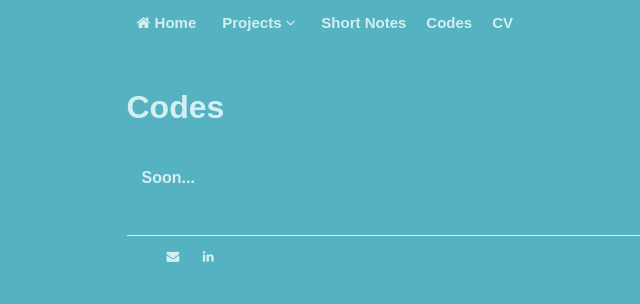
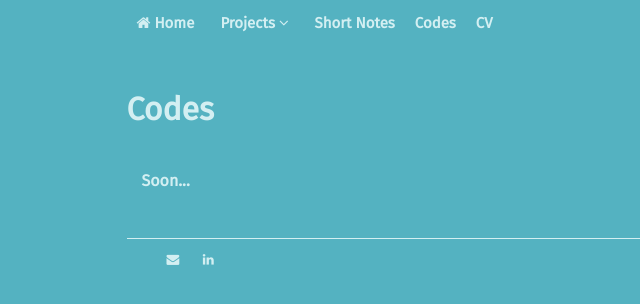
Before and after one commit to michelszklo/michelszklo.github.io, a Jekyll site: the page built from codes.html, in a window 1280 px wide. Shown: the top 304 px of the page, without its empty margins (136-776 px from the left). Built offline with Jekyll 4.4.1, drawn with Linux system fonts in a browser that asks for light colours.

Commit message:
all fonts fira, <p> oxygen

```diff
--- a/css/main.css
+++ b/css/main.css
@@ -5,7 +5,7 @@ body {
     margin: auto;
 }
 nav ul, footer ul {
-    font-family: 'Montserrat', sans-serif;
+    font-family: 'Fira Sans', sans-serif;
     padding-right: 100px;
     list-style: none;
     font-weight: bold;
@@ -31,19 +31,19 @@ h1 {
 }
 h2 {
     font-size: 2em;
-    font-family: 'Montserrat', sans-serif;
+    font-family: 'Fira Sans', sans-serif;
     color: #d3eff2;
     padding: 17px 0px 0px 0px
 }
 h3 {
     font-size: 1em;
-    font-family: 'Montserrat', sans-serif;
+    font-family: 'Fira Sans', sans-serif;
     color: #d3eff2;
     padding: 17px 0px 0px 0px
 }
 p {
     font-size: .9em;
-    font-family: 'Montserrat', sans-serif;
+    font-family: 'Oxygen', sans-serif;
     line-height: 1.2em;
     color: #fbfcff;
     padding: 0px 40px 0px 40px;
@@ -65,7 +65,7 @@ footer {
   float: left;
   display: block;
   color: #d3eff2;
-  font-family: 'Montserrat', sans-serif;
+  font-family: 'Fira Sans', sans-serif;
   text-align: center;
   padding: 14px 10px;
   text-decoration: none;
@@ -90,7 +90,7 @@ footer {
 /*dropdown button in the top nav*/
 .dropdown .dropbtn {
     font-size: 15px;
-    font-family: 'Montserrat', sans-serif;
+    font-family: 'Fira Sans', sans-serif;
     border: none;
     outline: none;
     color: #d3eff2;
```
